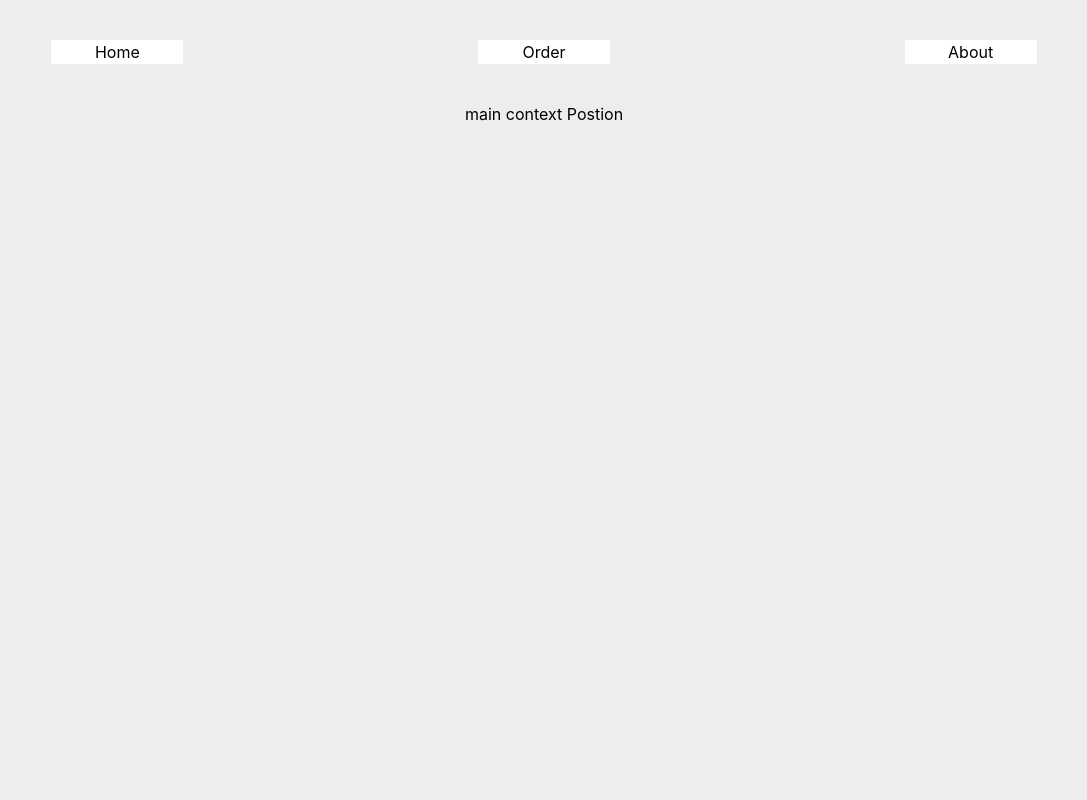
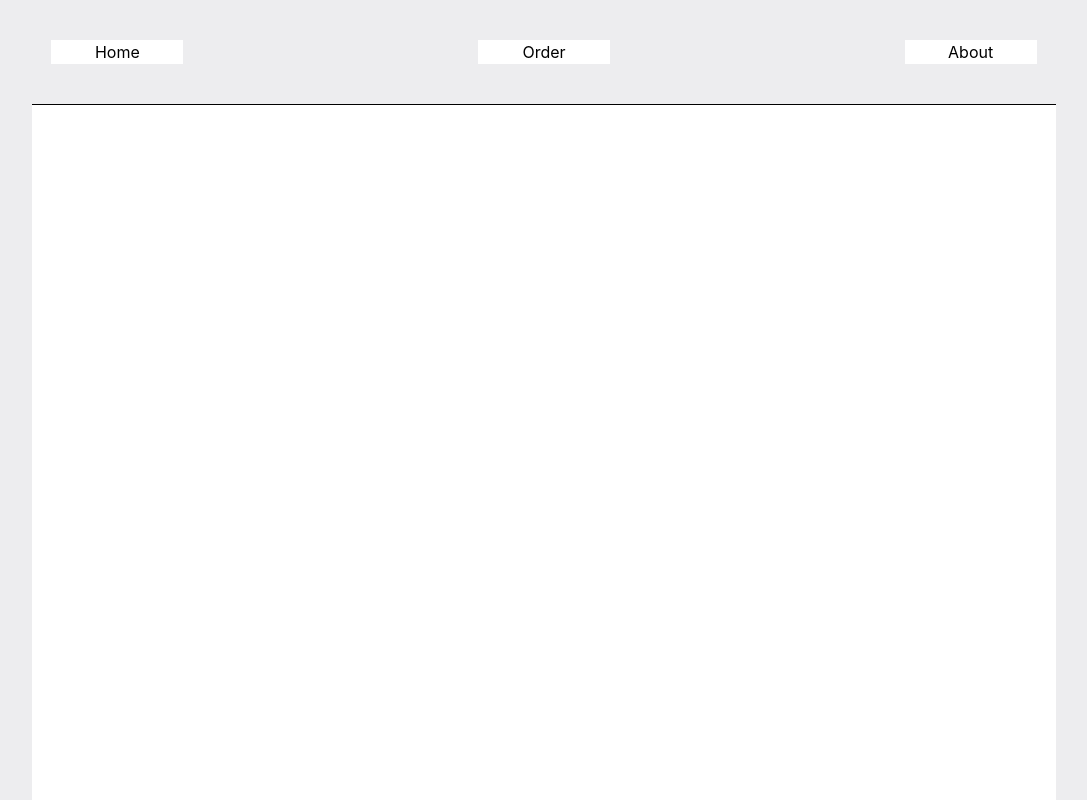
Before and after one commit to minji0345/your-own-light, a React (Create React App) app: page / in a window 1280 px wide. Shown: the whole page, without its empty margins (96-1183 px from the left). Built offline with nearby package versions, Linux system fonts and the light colour scheme.

Commit message:
make structure

```diff
--- a/src/components/Main.css
+++ b/src/components/Main.css
@@ -23,3 +23,11 @@
 	text-align: center;
 	padding: 2px;
 }
+
+.main-context{
+	width: 80vw;
+	height: 100vh;
+	border-top: solid 1px black;
+	background-color: white;
+	padding-top: 5vh;
+}
--- a/src/components/Main.js
+++ b/src/components/Main.js
@@ -1,20 +1,34 @@
-import React from 'react';
+import React, { useState } from 'react';
 import './Main.css';
 import About from './maincontexts/About';
+import Home from './maincontexts/Home';
+import Order from './maincontexts/Order';
 
 
 function Main() {
+    const [contentType, setContentType] = useState(0)
 
+    function displayHandler() {
+        if (contentType === 1){
+            return(
+                <Home />
+            );
+        } else if (contentType === 2){
+            return(
+                <Order/>
+            )
+        }
+    }
 
     return (
         <div className="main">
             <div className="header">
-                <div className="header-button">Home</div>
-                <div className="header-button">Order</div>
-                <div className="header-button">About</div>
+                <div className="header-button" onClick={() => setContentType(1)}>Home</div>
+                <div className="header-button" onClick={() => setContentType(2)}>Order</div>
+                <div className="header-button" onClick={() => setContentType(3)}>About</div>
             </div>
             <div className="main-context">
-                main context Postion
+                {displayHandler()}
             </div>
         </div>
     );
--- a/src/components/maincontexts/About.js
+++ b/src/components/maincontexts/About.js
@@ -5,11 +5,9 @@ function About() {
 
 
     return (
-        <div className="main-context">
             <div className="main-about">
                 about
             </div>
-        </div>
     );
 };
 
--- a/src/components/maincontexts/Home.js
+++ b/src/components/maincontexts/Home.js
@@ -0,0 +1,15 @@
+import React from 'react';
+
+
+function Home() {
+
+
+    return (
+            <div className="main-order">
+                home
+            </div>
+    );
+};
+
+
+export default Home;
--- a/src/components/maincontexts/Order.js
+++ b/src/components/maincontexts/Order.js
@@ -0,0 +1,15 @@
+import React from 'react';
+
+
+function Order() {
+
+
+    return (
+            <div className="main-order">
+                order
+            </div>
+    );
+};
+
+
+export default Order;
```
